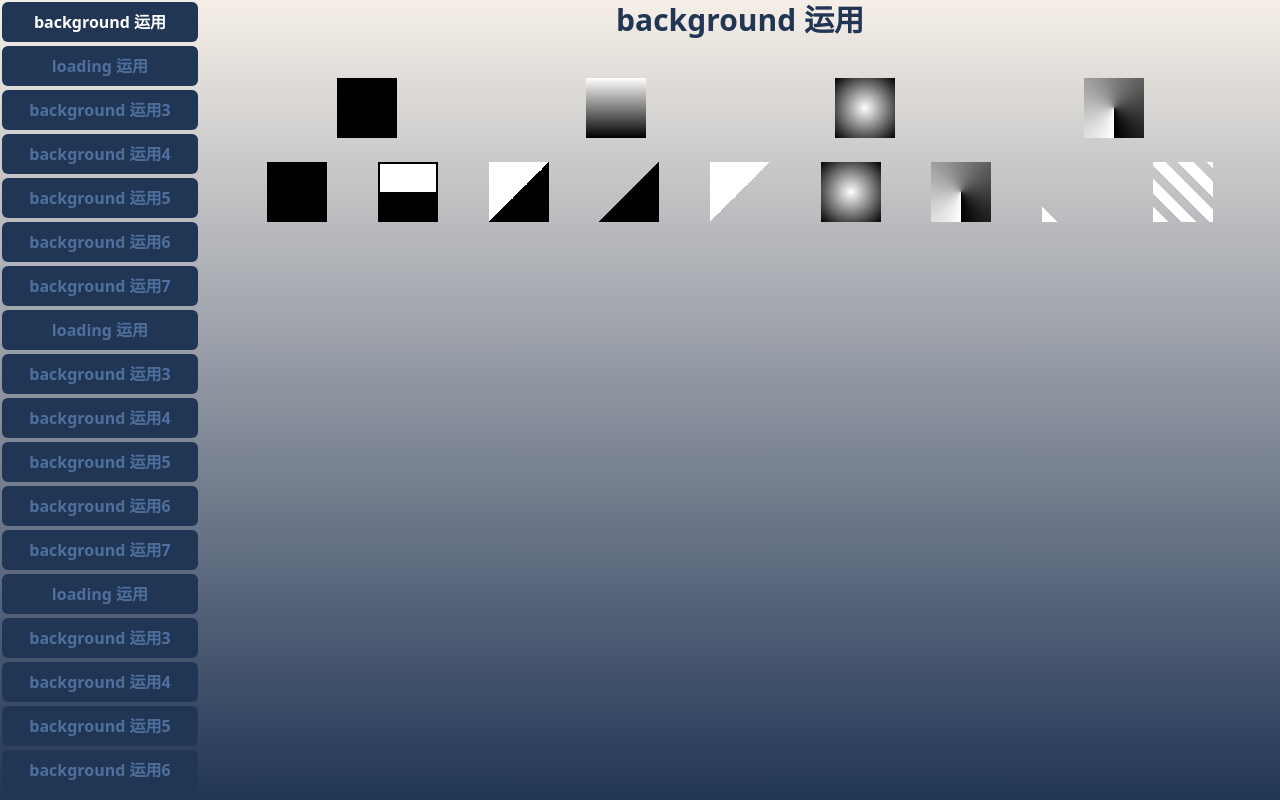
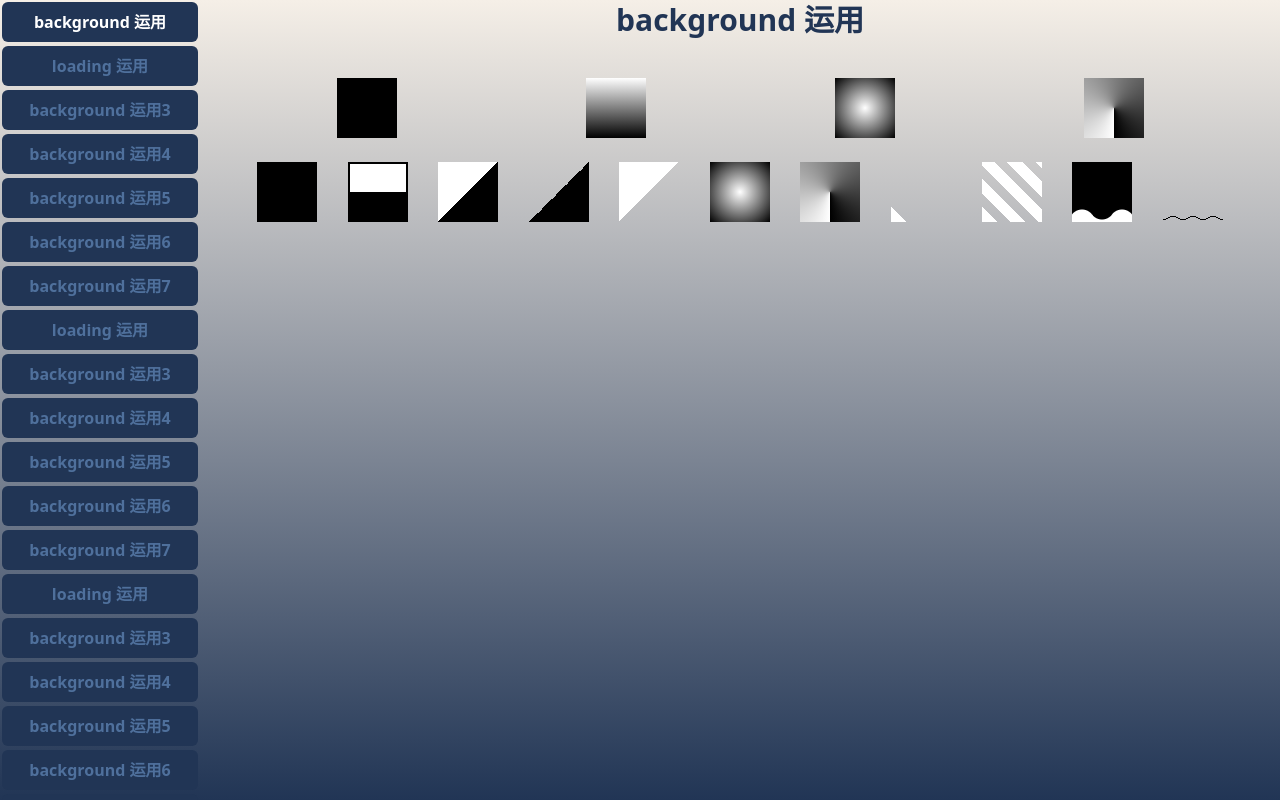
Before and after one commit to XyanZhang/nextjs-css-example, a Next.js app: page /background in a window 1280 px wide. Built offline with nearby package versions, Linux system fonts and the light colour scheme.

Commit message:
style: wave flow

```diff
--- a/src/app/(items)/background/index.module.css
+++ b/src/app/(items)/background/index.module.css
@@ -4,7 +4,7 @@
 }
 .base li {
   width: 60px;
-  height: 60px;
+  height:60px;
 }
 .noStripe {
   background: linear-gradient(
@@ -24,3 +24,48 @@
     transparent 20px
   );
 }
+
+.wave-button {
+  position: relative;
+  color: rgb(52, 112, 52);
+  text-align: center;
+}
+
+.wave-button::before {
+  content: "";
+  position: absolute;
+  left: 0;
+  top: 50px;
+  right: 0;
+  background-repeat: repeat-x;
+  height: 10px;
+  background-size: 20px 20px;
+  background-image: radial-gradient(circle at 10px -5px, transparent 12px, #fff 13px, #fff 20px);
+}
+
+.wave-button::after {
+  content: "";
+  position: absolute;
+  left: 0;
+  top: 45px;
+  right: 0;
+  background-repeat: repeat-x;
+  height: 15px;
+  background-size: 40px 20px;
+  background-image: radial-gradient(circle at 10px 15px, white 12px, transparent 13px);
+}
+
+.flow-wave {
+  background:
+      radial-gradient(circle at 10px -7px, transparent 8px, currentColor 8px, currentColor 9px, transparent 9px) repeat-x,
+      radial-gradient(circle at 10px 27px, transparent 8px, currentColor 8px, currentColor 9px, transparent 9px) repeat-x;
+  background-size: 20px 20px;
+  background-position: -10px calc(100% + 16px), 0 calc(100% - 4px);
+}
+.flow-wave:hover {
+  animation: waveFlow 1s infinite linear;
+}
+@keyframes waveFlow {
+  from { background-position-x: -10px, 0; }
+  to { background-position-x: -30px, -20px; }
+}
--- a/src/app/(items)/background/page.tsx
+++ b/src/app/(items)/background/page.tsx
@@ -24,6 +24,8 @@ export default function BackgroundCSS(props:any) {
         <li className="bg-gradient-conic from-white to-black"></li>
         <li className={`bg-black ${styles.noStripe}`}></li>
         <li className={`bg-black ${styles.cycleStripe}`}></li>
+        <li className={`bg-black ${styles['wave-button']}`}></li>
+        <li className={`bg-black ${styles['flow-wave']}`}></li>
       </ul>
     </div>
   )
```
Also changed, not shown: src/app/index.css (+0 -33 lines).
